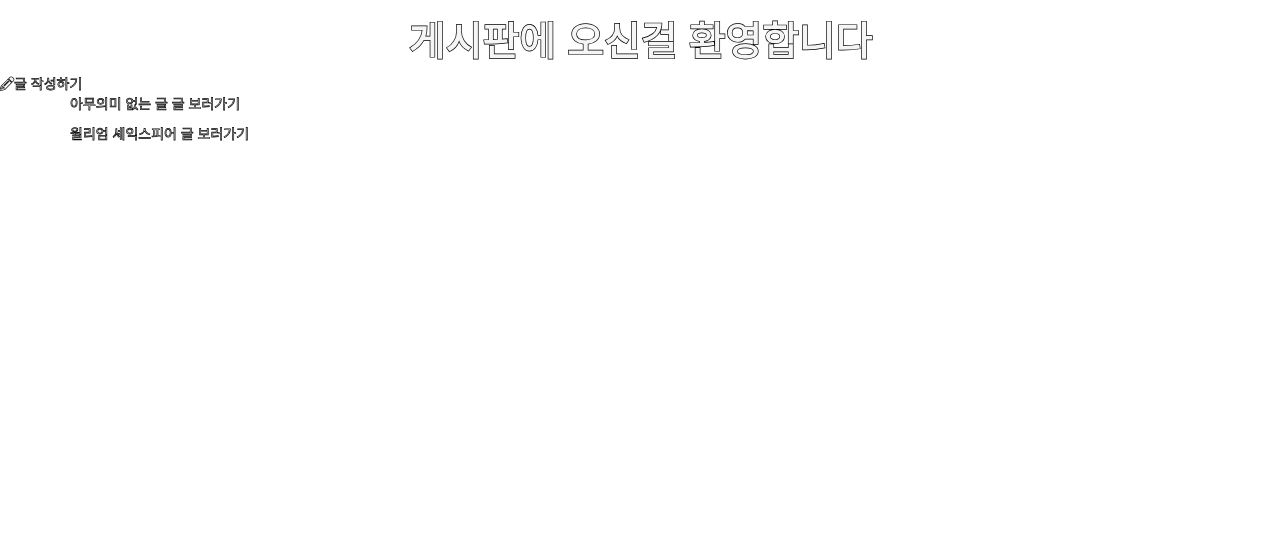
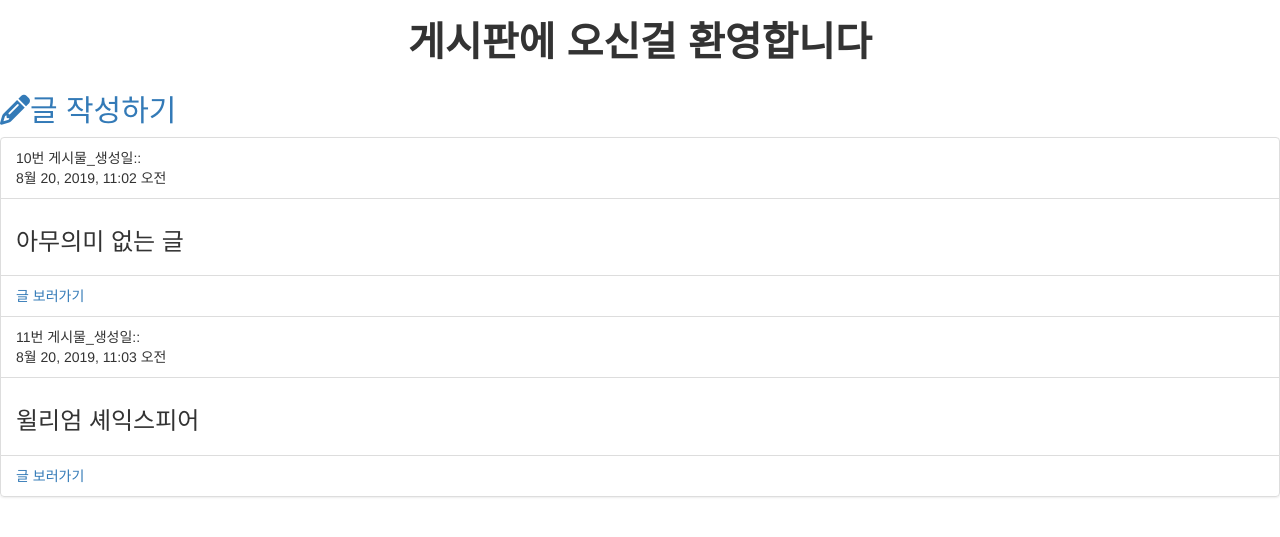
Before and after one commit to dodonmountain/django-crud, a Django app: page /articles/ in a window 1280 px wide. Shown: the top 537 px of the page. Run offline with Django 3.2, Linux system fonts and the light colour scheme; data comes from the database, SQL or seed files in the repository; both versions use the stored data as it was after the commit; some libraries are stand-ins or nearby versions.

Commit message:
07 CRUD U

```diff
--- a/articles/templates/articles/base.html
+++ b/articles/templates/articles/base.html
@@ -6,16 +6,6 @@
   <meta name="viewport" content="width=device-width, initial-scale=1.0">
   <meta http-equiv="X-UA-Compatible" content="ie=edge">
   <title>게시판</title>
-  <style>
-    body {
-      -webkit-text-fill-color: whitesmoke;
-      -webkit-text-stroke: 0.5pt black;
-    }
-
-    a {
-      text-decoration: none;
-    }
-  </style>
   <link rel="stylesheet" href="https://maxcdn.bootstrapcdn.com/bootstrap/3.3.2/css/bootstrap.min.css">
   <link rel="stylesheet" href="https://maxcdn.bootstrapcdn.com/bootstrap/3.3.2/css/bootstrap-theme.min.css">
   <script src="https://maxcdn.bootstrapcdn.com/bootstrap/3.3.2/js/bootstrap.min.js"></script>
--- a/articles/templates/articles/detail.html
+++ b/articles/templates/articles/detail.html
@@ -4,7 +4,9 @@
 <div style="box-sizing: border-box; border: 2px solid grey; text-indent: 20pt; margin: 3rem; padding: 3rem;">
     <p>{{ article.content }} </p>
 </div>
-<a href="/articles/{{ article.pk }}/del"><i class="fas fa-trash-alt">delete</i></a>
+<h2><a href="/articles/{{ article.pk }}/del"><i class="fas fa-trash-alt">delete</i></a> </h2>
+<h2><a href="/articles/{{ article.pk }}/update"><i class="fab fa-modx">modify</i></a> </h2>
+
 
 
 {% endblock %}
--- a/articles/templates/articles/index.html
+++ b/articles/templates/articles/index.html
@@ -4,12 +4,12 @@
   4rem; font-weight: 600">게시판에 오신걸 환영합니다</h1>
 </div>
 
-<a href="/articles/new/"><i class="fas fa-pencil-alt"></i>글 작성하기</a>
+<h2><a href="/articles/new/"><i class="fas fa-pencil-alt"></i>글 작성하기</a></h2>
+<ul class="list-group">
 {% for article in articles %}
-<div class="container">
-    <p>{{ article.title }}
-        <a href="/articles/{{ article.pk }}">글 보러가기</a>
-      </p>
-</div>
+    <li class="list-group-item">{{ article.id }}번 게시물_생성일::　　　　　　　　　　　　　　　　　　　　　　　　　　　　　　　　　　　　　　　　　　　　　　　　　　　　　　　　　　　　　　　　　　　　　　　　　　　　　　　　　　　　　　　　{{ article.created_at }}</li>
+    <li class="list-group-item"><h3>{{ article.title }}</h3></li>
+    <li class="list-group-item"><div class="col-3"><a href="/articles/{{ article.pk }}">글 보러가기</a></div></li>
 {% endfor %}
+</ul>
 {% endblock %}
--- a/articles/urls.py
+++ b/articles/urls.py
@@ -7,4 +7,6 @@ urlpatterns = [
     path('create/', views.create),
     path('<int:article_pk>/', views.detail),
     path('<int:article_pk>/del', views.delete),
+    path('<int:article_pk>/update', views.update),
+    path('<int:article_pk>/upd', views.upd),
 ]
--- a/articles/views.py
+++ b/articles/views.py
@@ -40,3 +40,19 @@ def delete(request, article_pk):
     article = Article.objects.get(pk=article_pk)
     article.delete()
     return redirect('/articles/')
+
+def update(request, article_pk):
+    article = Article.objects.get(pk=article_pk)
+    context = {
+        'article':article,
+    }
+    return render(request, 'articles/update.html', context)
+
+def upd(request, article_pk):
+    tb = request.POST.get('tb')
+    th = request.POST.get('th')
+    article = Article.objects.get(pk=article_pk)
+    article.content = tb
+    article.title = th
+    article.save()
+    return redirect('/articles/')
```
Also changed, not shown: articles/templates/articles/update.html (added, +10 -0 lines), db.sqlite3.
